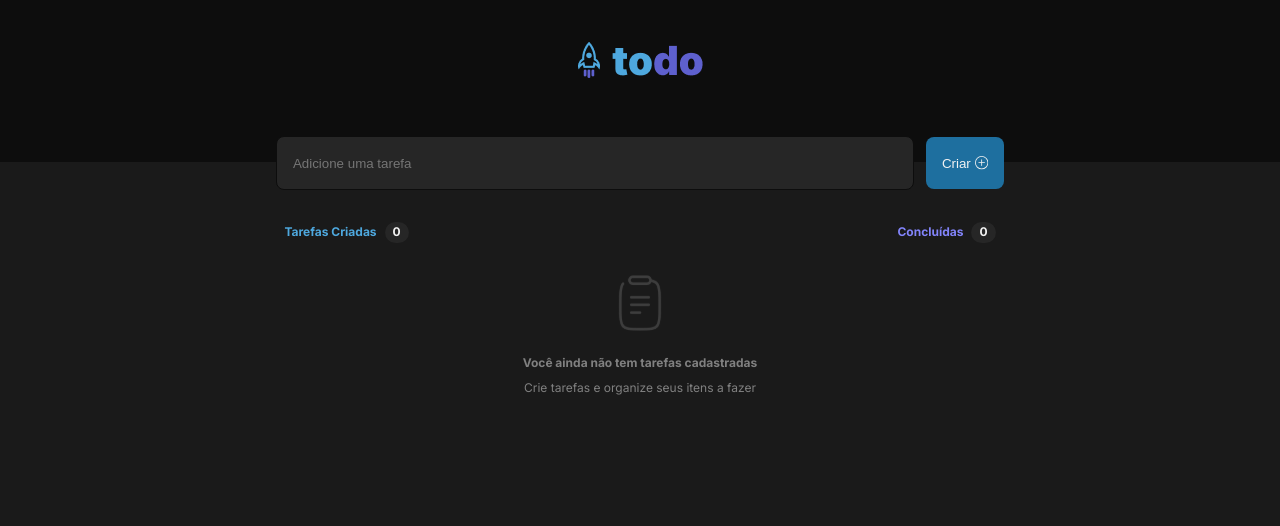
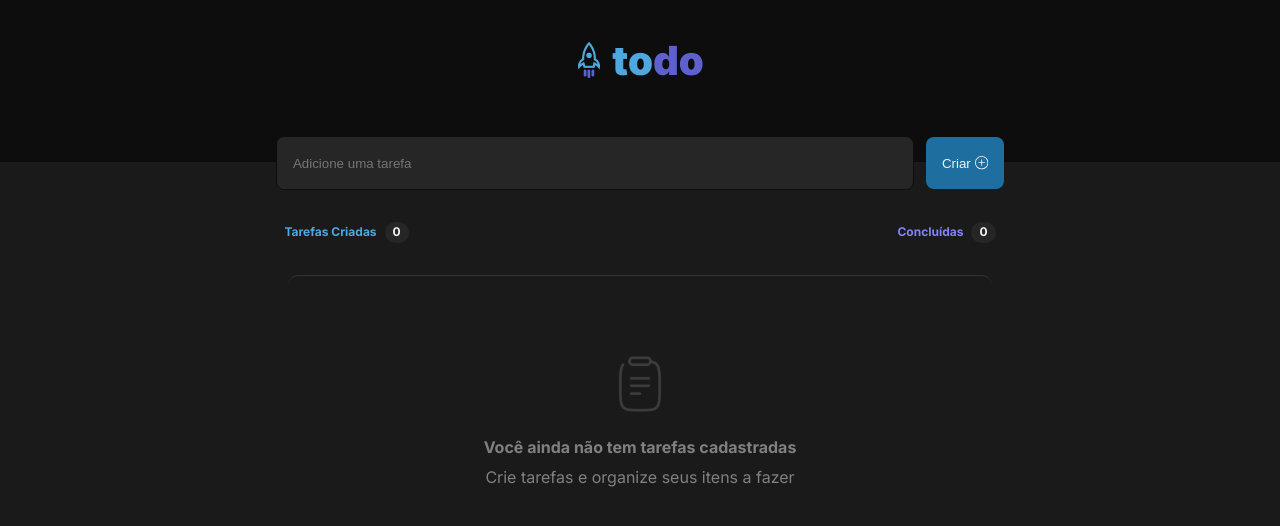
Before and after one commit to thiagomartns/todo-list-react, a React (Create React App) app: page / in a window 1280 px wide. Shown: the top 526 px of the page. Built offline with nearby package versions, Linux system fonts and the light colour scheme.

Commit message:
Pequenas alterações no estilo dos componentes

```diff
--- a/src/components/input/input.scss
+++ b/src/components/input/input.scss
@@ -32,5 +32,9 @@
     align-items: center;
     gap: 0.25rem;
     cursor: pointer;
+
+    &:hover {
+      background-color: $blue;
+    }
   }
 }
--- a/src/components/tasks/Tasks.jsx
+++ b/src/components/tasks/Tasks.jsx
@@ -15,9 +15,11 @@ const Tasks = () => {
         </div>
       </div>
       <div className="tasksAppContainer">
-        <img src="/assets/img/ClipBoard.svg" alt="" />
-        <p className='noTask-1'>Você ainda não tem tarefas cadastradas</p>
-        <p className='noTask-2'>Crie tarefas e organize seus itens a fazer</p>
+        <div className="emptyTasksContainer">
+          <img src="/assets/img/ClipBoard.svg" alt="" />
+          <p className='noTask-1'>Você ainda não tem tarefas cadastradas</p>
+          <p className='noTask-2'>Crie tarefas e organize seus itens a fazer</p>
+        </div>
       </div>
     </div>
   )
--- a/src/components/tasks/tasks.scss
+++ b/src/components/tasks/tasks.scss
@@ -46,24 +46,33 @@
   }
 
   .tasksAppContainer {
-    display: flex;
-    flex-direction: column;
-    align-items: center;
-    justify-content: center;
-    padding-top: 2rem;
-    gap: .5rem;
+    width: 55%;
+
+    .emptyTasksContainer {
+      display: flex;
+      flex-direction: column;
+      align-items: center;
+      justify-content: center;
+      padding: 5rem 0;
+      border-top: 1px solid $gray-400;
+      border-radius: 10px;
+      margin-top: 2rem;
+      gap: .5rem;
+      width: 100%;
+  }
+
 
     img {
       margin-bottom: 1rem;
     }
 
     .noTask-1 {
-      font: $bold-1;
+      font: $bold-3;
       color: $gray-300;
     }
 
     .noTask-2 {
-      font: $regular-1;
+      font: $regular-3;
       color: $gray-300;
     }
   }
```
